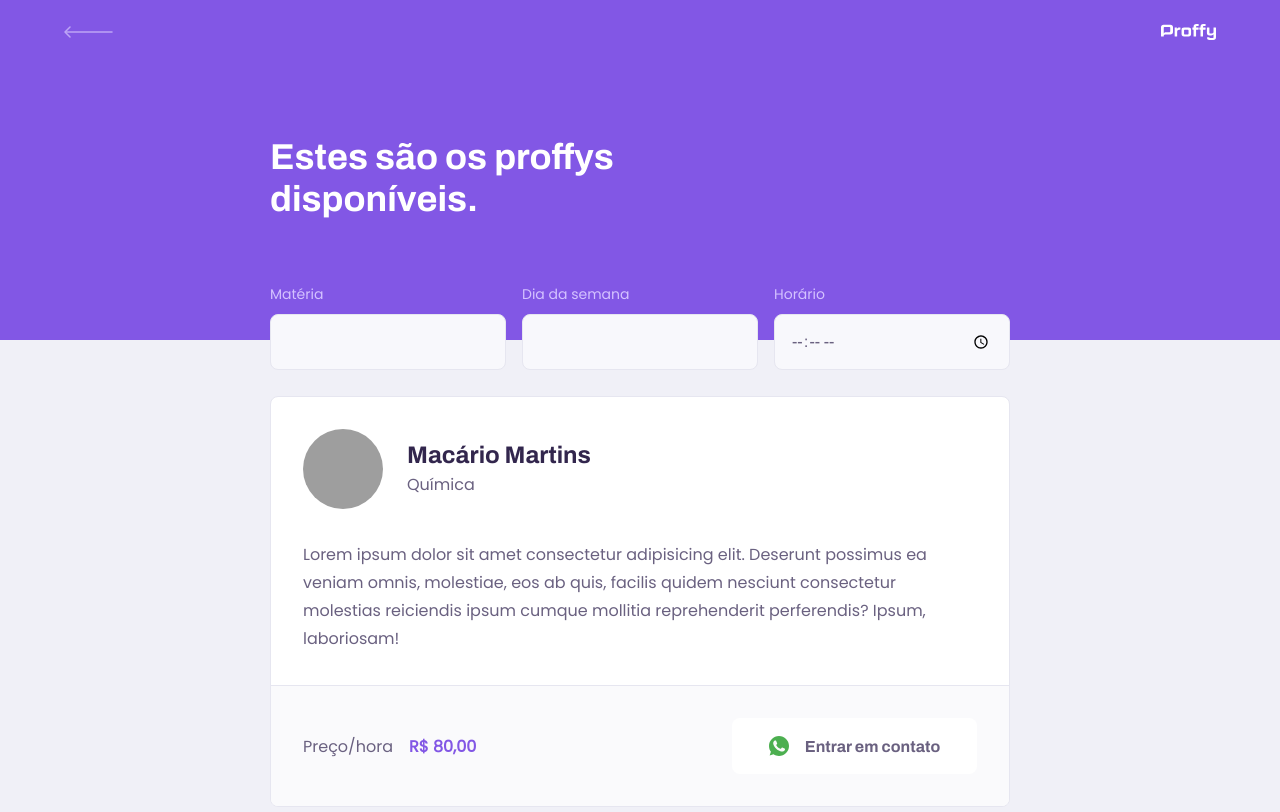
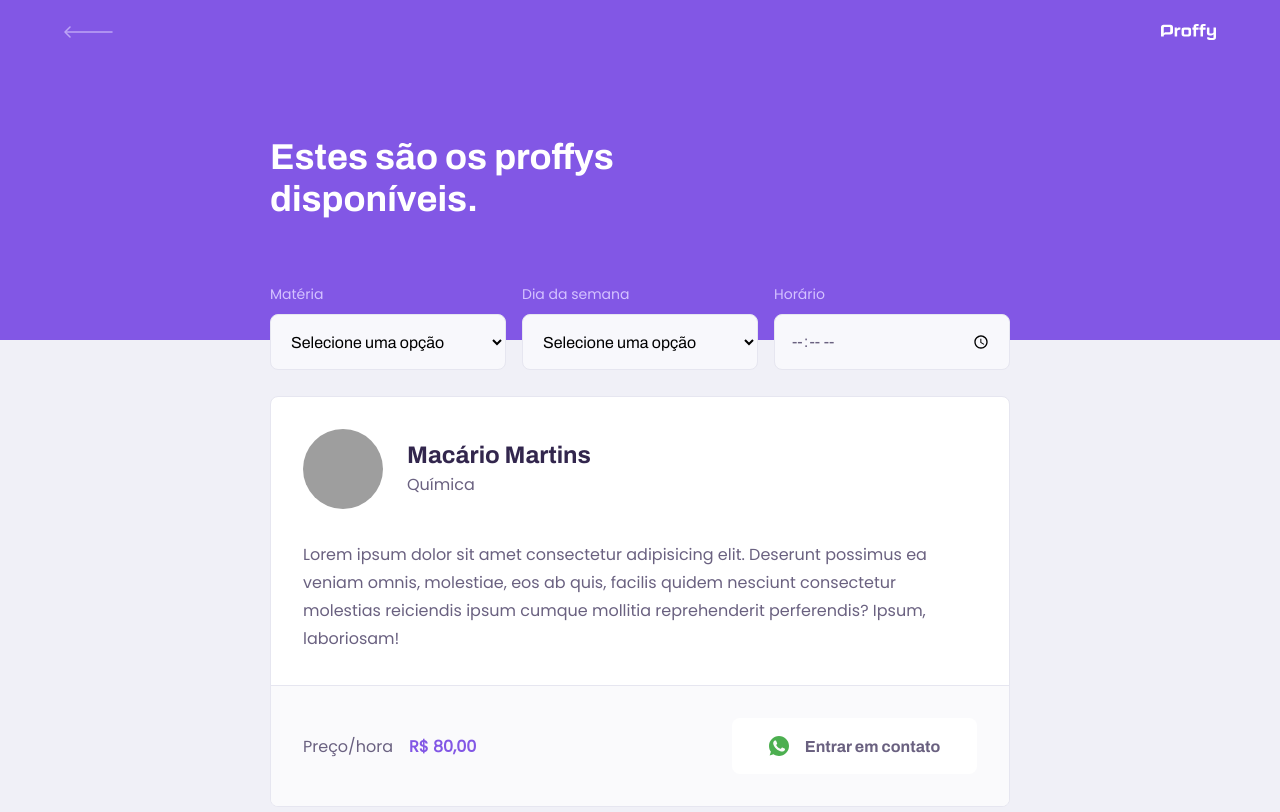
Before and after one commit to macariomartins/proffy-web, a React (Create React App) app: page /study in a window 1280 px wide. Shown: the top 812 px of the page. Built offline with nearby package versions, Linux system fonts and the light colour scheme; grey boxes are pictures that could not be loaded.

Commit message:
Add selects to TeacherList

```diff
--- a/src/pages/TeacherList/index.tsx
+++ b/src/pages/TeacherList/index.tsx
@@ -5,14 +5,44 @@ import TeacherItem from '../../components/TeacherItem';
 
 import './styles.css';
 import Input from '../../components/Input';
+import Select from '../../components/Select';
 
 function TeacherList() {
   return (
     <div id="page-teacher-list" className="container">
       <PageHeader title="Estes são os proffys disponíveis.">
         <form id="search-teachers">
-          <Input name="subject" label="Matéria" />
-          <Input name="week_day" label="Dia da semana" />
+          <Select
+            name="subject"
+            label="Matéria"
+            options={[
+              { value: 'Artes', label: 'Artes' },
+              { value: 'Biologia', label: 'Biologia' },
+              { value: 'Espanhol', label: 'Espanhol' },
+              { value: 'Física', label: 'Física' },
+              { value: 'Geografia', label: 'Geografia' },
+              { value: 'História', label: 'História' },
+              { value: 'Inglês', label: 'Inglês' },
+              { value: 'Matemática', label: 'Matemática' },
+              { value: 'Português', label: 'Português' },
+              { value: 'Química', label: 'Química' },
+            ]}
+          />
+
+          <Select
+            name="week_daty"
+            label="Dia da semana"
+            options={[
+              { value: '0', label: 'Domingo' },
+              { value: '1', label: 'Segunda-feira' },
+              { value: '2', label: 'Terça-feira' },
+              { value: '3', label: 'Quarta-feira' },
+              { value: '4', label: 'Quinta-feira' },
+              { value: '5', label: 'Sexta-feira' },
+              { value: '6', label: 'Sábado' },
+            ]}
+          />
+
           <Input name="time" label="Horário" type="time" />
         </form>
       </PageHeader>
--- a/src/pages/TeacherList/styles.css
+++ b/src/pages/TeacherList/styles.css
@@ -29,7 +29,7 @@
     bottom: -30px;
   }
 
-  #search-teachers .input-block + .input-block {
+  #search-teachers .select-block + .select-block {
     margin-top: 0;
   }
 
```
